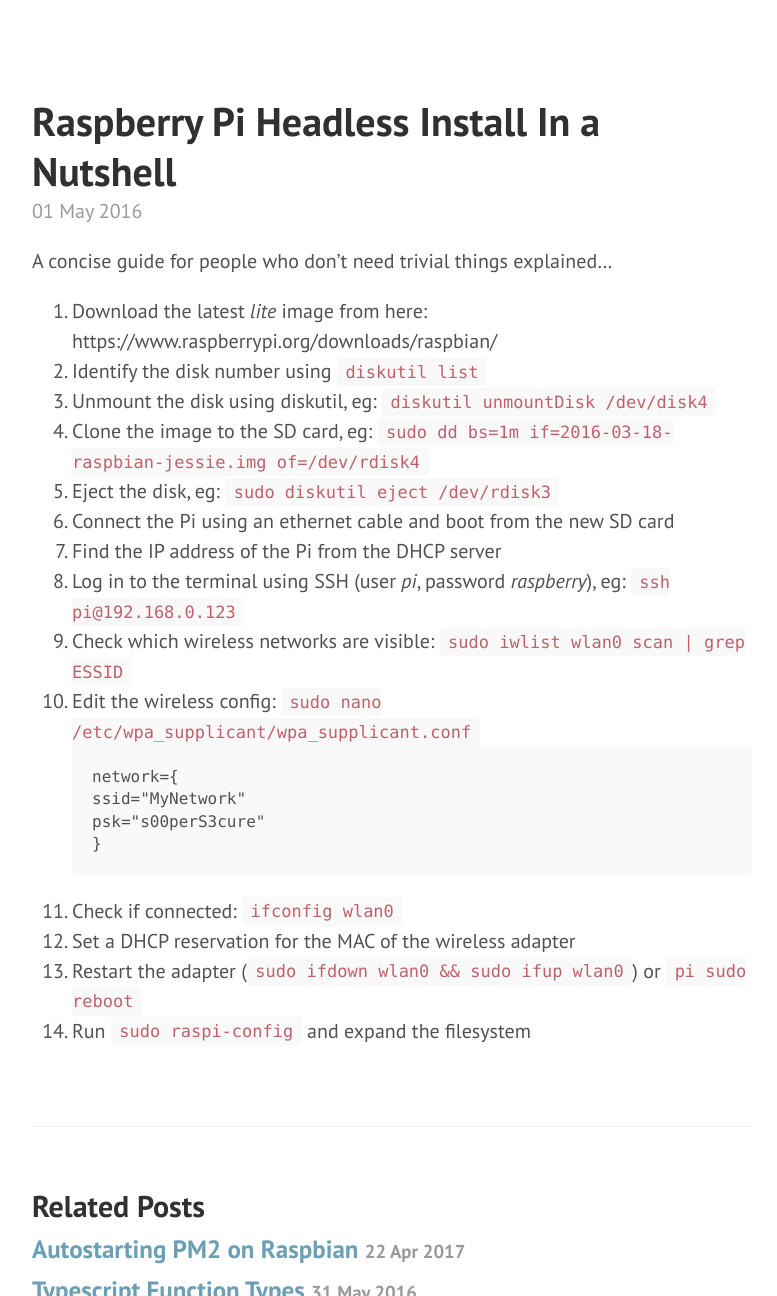
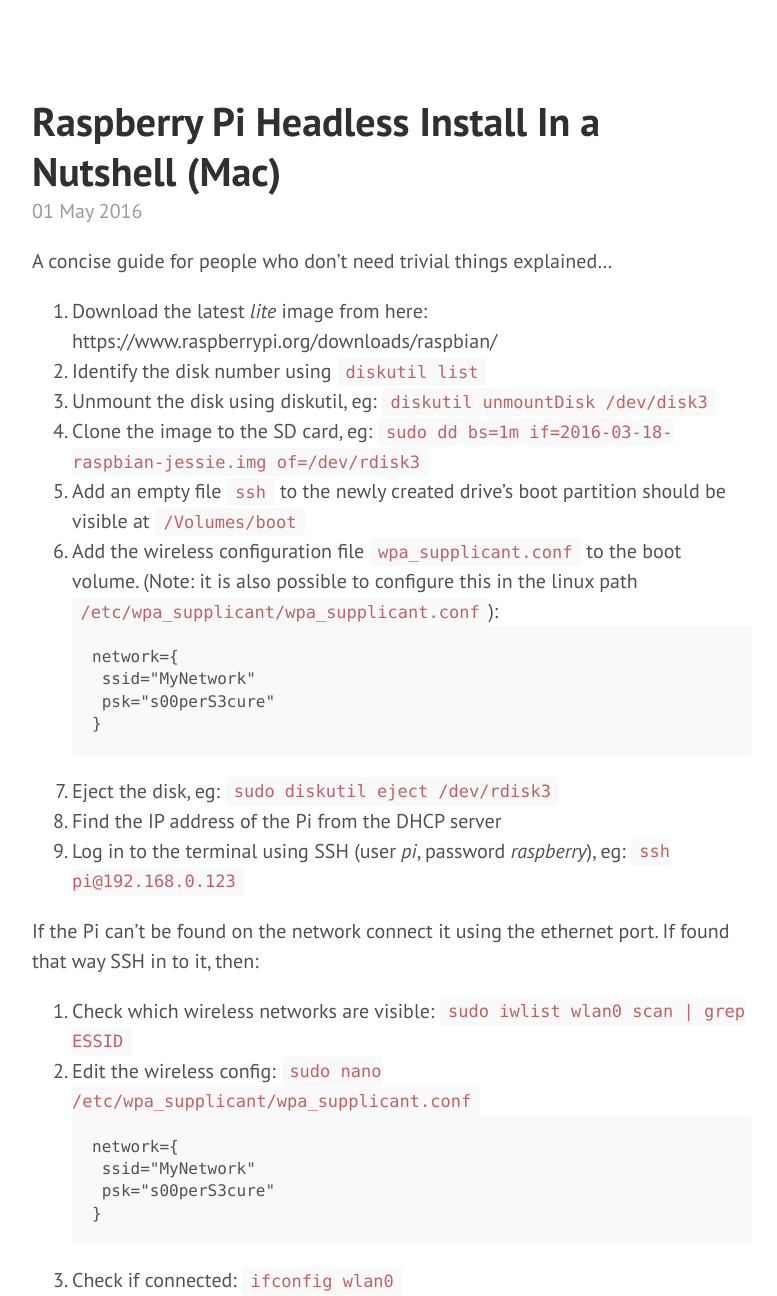
Before and after one commit to denwilliams/blog, a Jekyll site: the page built from _posts/2016-05-01-raspberry-pi-headless-install.md, in a window 1280 px wide and 1400 px high, cut to the strip 104-1400 px from the top of the window. Shown: the whole strip, without its empty margins (68-845 px from the left). Built offline with Jekyll 4.4.1, drawn with Linux system fonts in a browser that asks for light colours; some of the changed text lies outside the part shown.

Commit message:
update headless

````diff
--- a/_posts/2016-05-01-raspberry-pi-headless-install.md
+++ b/_posts/2016-05-01-raspberry-pi-headless-install.md
@@ -1,6 +1,6 @@
 ---
 layout: post
-title: Raspberry Pi Headless Install In a Nutshell
+title: Raspberry Pi Headless Install In a Nutshell (Mac)
 tags: [raspberrypi, raspbian]
 ---
 
@@ -8,21 +8,34 @@
 
 1. Download the latest *lite* image from here: https://www.raspberrypi.org/downloads/raspbian/
 2. Identify the disk number using `diskutil list`
-3. Unmount the disk using diskutil, eg: `diskutil unmountDisk /dev/disk4`
-4. Clone the image to the SD card, eg: `sudo dd bs=1m if=2016-03-18-raspbian-jessie.img of=/dev/rdisk4`
-5. Eject the disk, eg: `sudo diskutil eject /dev/rdisk3`
-6. Connect the Pi using an ethernet cable and boot from the new SD card
-7. Find the IP address of the Pi from the DHCP server
-8. Log in to the terminal using SSH (user *pi*, password *raspberry*), eg: `ssh pi@192.168.0.123`
-9. Check which wireless networks are visible: `sudo iwlist wlan0 scan | grep ESSID`
-10. Edit the wireless config: `sudo nano /etc/wpa_supplicant/wpa_supplicant.conf`
+3. Unmount the disk using diskutil, eg: `diskutil unmountDisk /dev/disk3`
+4. Clone the image to the SD card, eg: `sudo dd bs=1m if=2016-03-18-raspbian-jessie.img of=/dev/rdisk3`
+5. Add an empty file `ssh` to the newly created drive's boot partition should be visible at `/Volumes/boot`
+6. Add the wireless configuration file `wpa_supplicant.conf` to the boot volume. (Note: it is also possible to configure this in the linux path `/etc/wpa_supplicant/wpa_supplicant.conf`):
 ```
 network={
     ssid="MyNetwork"
     psk="s00perS3cure"
 }
 ```
-11. Check if connected: `ifconfig wlan0`
-12. Set a DHCP reservation for the MAC of the wireless adapter
-13. Restart the adapter (`sudo ifdown wlan0 && sudo ifup wlan0`) or `pi sudo reboot`
-14. Run `sudo raspi-config` and expand the filesystem
+7. Eject the disk, eg: `sudo diskutil eject /dev/rdisk3`
+8. Find the IP address of the Pi from the DHCP server
+9. Log in to the terminal using SSH (user *pi*, password *raspberry*), eg: `ssh pi@192.168.0.123`
+
+If the Pi can't be found on the network connect it using the ethernet port. If found that way SSH in to it, then:
+
+1. Check which wireless networks are visible: `sudo iwlist wlan0 scan | grep ESSID`
+2. Edit the wireless config: `sudo nano /etc/wpa_supplicant/wpa_supplicant.conf`
+```
+network={
+    ssid="MyNetwork"
+    psk="s00perS3cure"
+}
+```
+3. Check if connected: `ifconfig wlan0`
+
+Once it's on the network you may want to:
+
+1. Set a DHCP reservation for the MAC of the wireless adapter
+2. Restart the adapter (`sudo ifdown wlan0 && sudo ifup wlan0`) or `pi sudo reboot`
+3. Run `sudo raspi-config` and expand the filesystem
````
